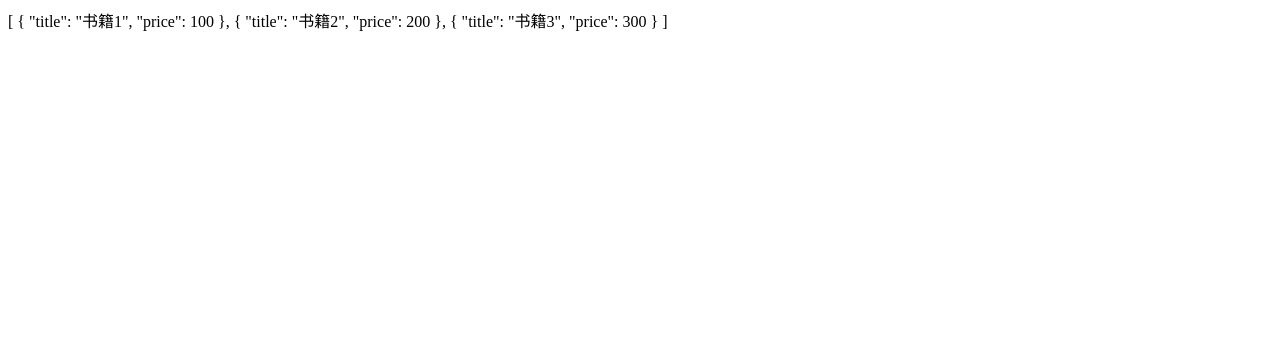
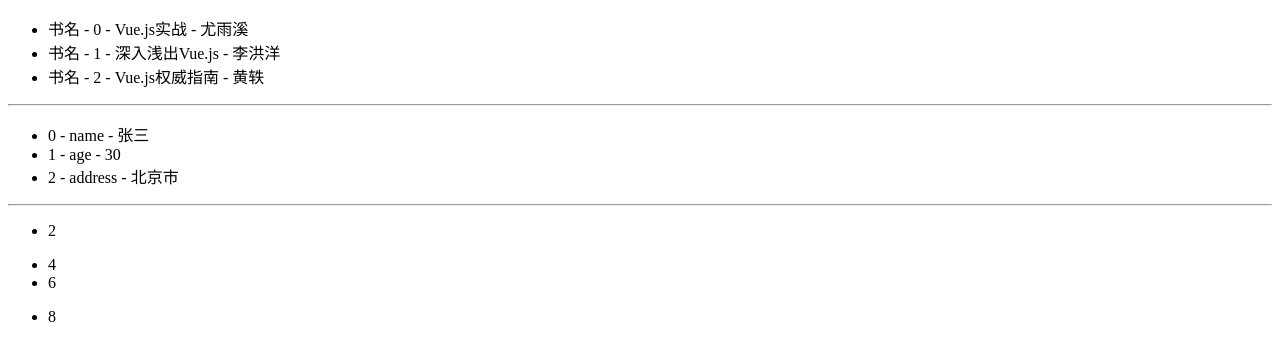
Before and after one commit to msy20020410/my-vue3-app, a Vue app: page / in a window 1280 px wide. Shown: the top 360 px of the page. Built offline with nearby package versions, Linux system fonts and the light colour scheme.

Commit message:
条件渲染和列表渲染

```diff
--- a/src/App.vue
+++ b/src/App.vue
@@ -3,18 +3,26 @@
 import MyComponent01 from './components/MyComponet01.vue'
 import MyComponent02 from './components/MyComponet02.vue'
 import MyComponent03 from './components/MyComponet03.vue'
+import MyComponent04 from './components/MyComponet04.vue'
+import MyComponent05 from './components/MyComponet05.vue'
 
 </script>
 
 <template>
-  <!-- ref的使用 -->
+  <!-- 1.ref的使用 -->
   <!-- <MyComponent01 /> -->
 
-  <!-- reactive的使用 -->
+  <!-- 2.reactive的使用 -->
   <!-- <MyComponent02 /> -->
 
-  <!-- 测试computed计算属性 -->
-  <MyComponent03 />
+  <!-- 3.测试computed计算属性 -->
+  <!-- <MyComponent03 /> -->
+
+  <!-- 4.测试条件渲染 -->
+  <!-- <MyComponent04 /> -->
+
+  <!-- 5.测试列表渲染 -->
+  <MyComponent05 />
 
 </template>
 
--- /dev/null
+++ b/src/components/MyComponet04.vue
@@ -0,0 +1,21 @@
+<template>
+    <div class="my-component04">
+        <!-- 点击按钮切换性别 -->
+        <button @click="toggleSex">切换性别</button>
+        <p>当前性别：{{ sex }}</p>
+    </div>
+</template>
+
+<script setup>
+import { reactive, ref } from 'vue'
+
+const sex = ref('男')
+
+function toggleSex() {
+    sex.value = sex.value === '男' ? '女' : '男'
+}
+
+
+</script>
+
+<style scoped></style>
--- /dev/null
+++ b/src/components/MyComponet05.vue
@@ -0,0 +1,63 @@
+<template>
+    <div class="my-component05">
+        <!-- 遍历书籍列表 -->
+        <ul>
+            <li v-for="(book, index) in books" :key="book.id">
+                {{ name }} - {{ index }} - {{ book.title }} - {{ book.author }}
+            </li>
+        </ul>
+        <hr>
+        <!-- 遍历一个对象的所有属性 -->
+        <ul>
+            <li v-for="(value, key, index) of person" :key="key">
+                {{ index }} - {{ key }} - {{ value }}
+            </li>
+        </ul>
+        <hr>
+        <!-- 嵌套遍历 -->
+        <ul v-for="number in numbers" :key="index">
+            <li v-for="n in even(number)" :key="n">
+                {{ n }}
+            </li>
+        </ul>
+    </div>
+</template>
+
+<script setup>
+import { reactive, ref } from 'vue'
+
+const name = ref('书名')
+
+// 创建书籍列表
+const books = ref([
+    { id: 1, title: 'Vue.js实战', author: '尤雨溪' },
+    { id: 2, title: '深入浅出Vue.js', author: '李洪洋' },
+    { id: 3, title: 'Vue.js权威指南', author: '黄轶' }
+])
+
+// 创建对象
+const person = reactive({
+    name: '张三',
+    age: 30,
+    address: '北京市'
+})
+
+// 创建二维数组对象
+const numbers = ref([
+    [1, 2, 3],
+    [4, 5, 6],
+    [7, 8, 9]
+])
+
+// 创建一个对二维数组求偶数的函数
+function even(numbers) {
+    return numbers.filter(item => item % 2 === 0)
+}
+
+
+
+
+
+</script>
+
+<style scoped></style>
```
